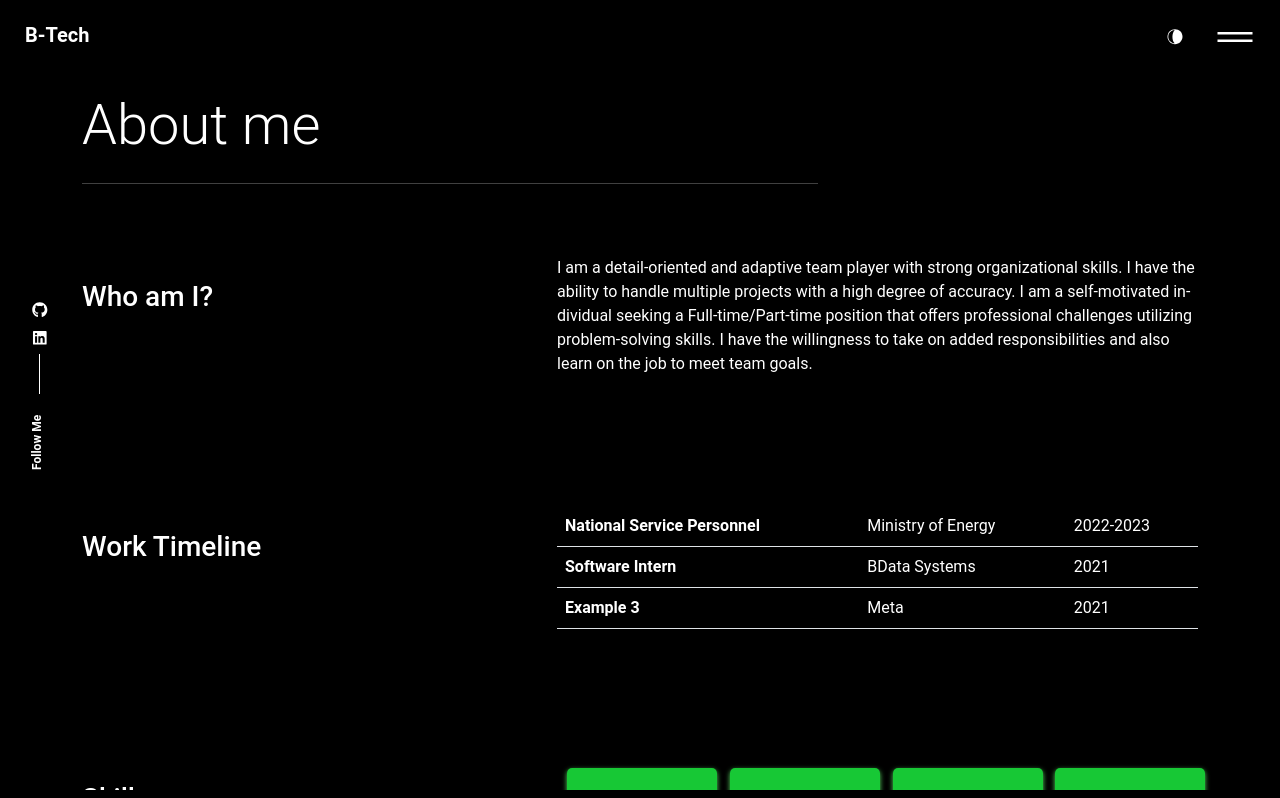
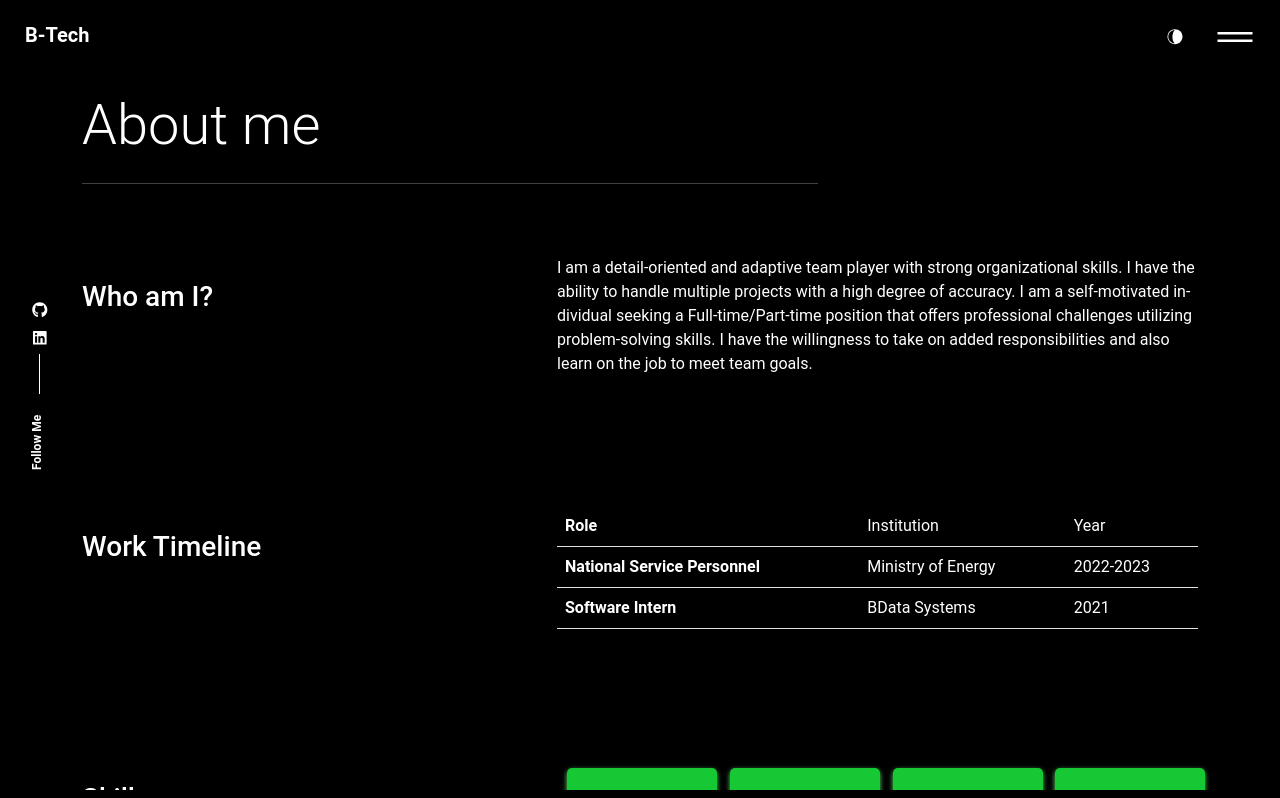
Before and after one commit to Aquarius-blake/portfolio, a React (Create React App) app: page /about in a window 1280 px wide. Shown: the top 798 px of the page. Built offline with nearby package versions, Linux system fonts and the light colour scheme.

Commit message:
update content_option.js

```diff
--- a/src/content_option.js
+++ b/src/content_option.js
@@ -23,7 +23,13 @@ const dataabout = {
     title: "Who am I?",
     aboutme: "I am a detail-oriented and adaptive team player with strong organizational skills. I have the ability to handle multiple projects with a high degree of accuracy. I am a self-motivated individual seeking a Full-time/Part-time position that oﬀers professional challenges utilizing problem-solving skills. I have the willingness to take on added responsibilities and also learn on the job to meet team goals.",
 };
-const worktimeline = [{
+const worktimeline = [
+    {
+        jobtitle: "Role",
+        where: "Institution",
+        date: "Year",
+    },
+    {
         jobtitle: "National Service Personnel",
         where: "Ministry of Energy",
         date: "2022-2023",
@@ -33,11 +39,7 @@ const worktimeline = [{
         where: "BData Systems",
         date: "2021",
     },
-    {
-        jobtitle: "Example 3",
-        where: "Meta",
-        date: "2021",
-    },
+
 ];
 
 const skills = [
```
